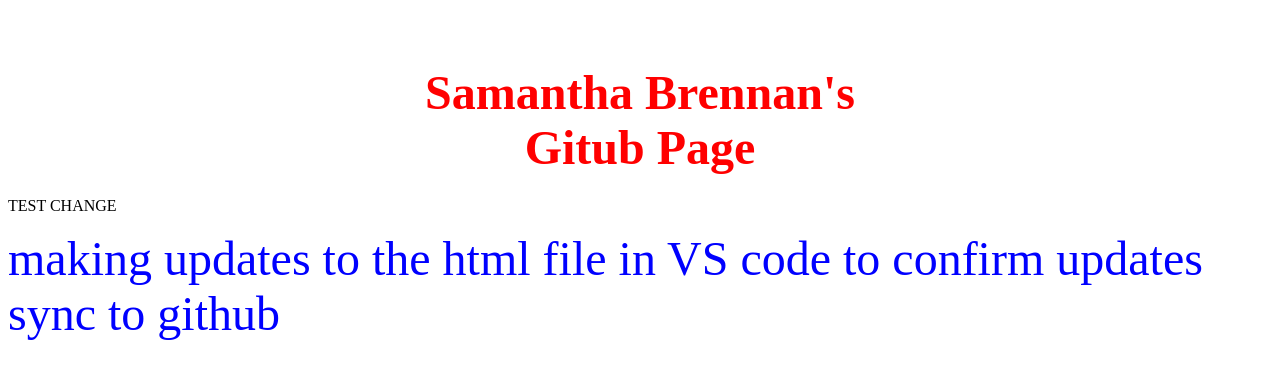
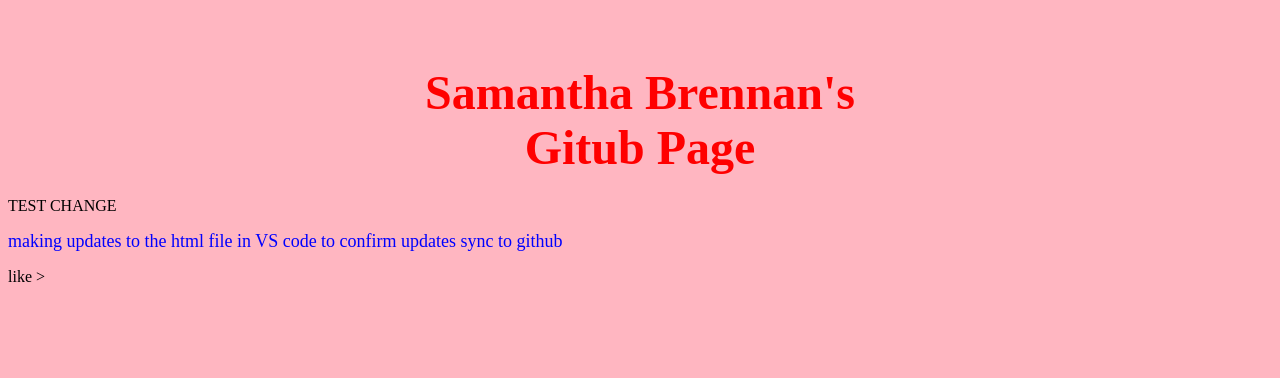
Before and after one commit to sbrennan06/Portfolio-Site, a plain HTML site: page index.html in a window 1280 px wide. Drawn offline with Linux system fonts and the light colour scheme.

Commit message:
update background style

```diff
--- a/index.html
+++ b/index.html
@@ -1,10 +1,9 @@
 <!doctype html>
 <html>
 <head> <title> Samantha's Github </title></head>
-<body background="white">
+<body style="background-color:lightpink">
 <br><br>
 
-<!header>
 
 <h1>
 <center>
@@ -20,7 +19,7 @@ Gitub Page
 <p>TEST CHANGE </p>
 
 <p title="tooltip">
-    <font color="blue" size = "8">
+    <font color="blue" size = "4">
 making updates to the html file in VS code to confirm updates sync to github
     </font>
 </p>
@@ -28,7 +27,7 @@ making updates to the html file in VS code to confirm updates sync to github
 
 <!-note: Attribute tag as - a href="https://www.google.com"Google Link - will populate text with hyperlink>
 <!-note: Attribute tag as - img src="img_123.jpg" width="500" height="500" - will populate image at certain size>
-
+<!-note: <tagname style="property:value;"> like <body style="background-color:lightgreen"> >
 
 
 </body>
```
